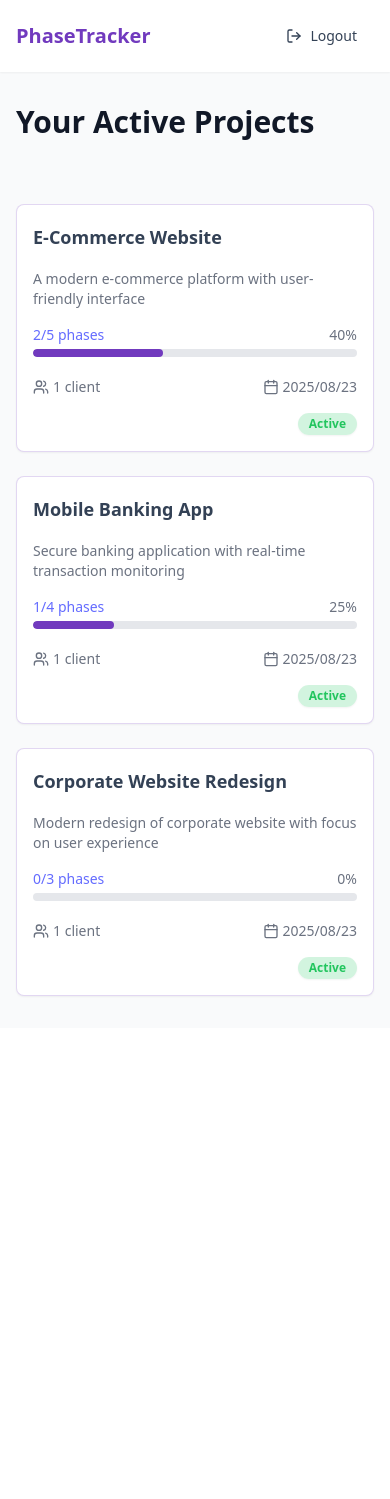
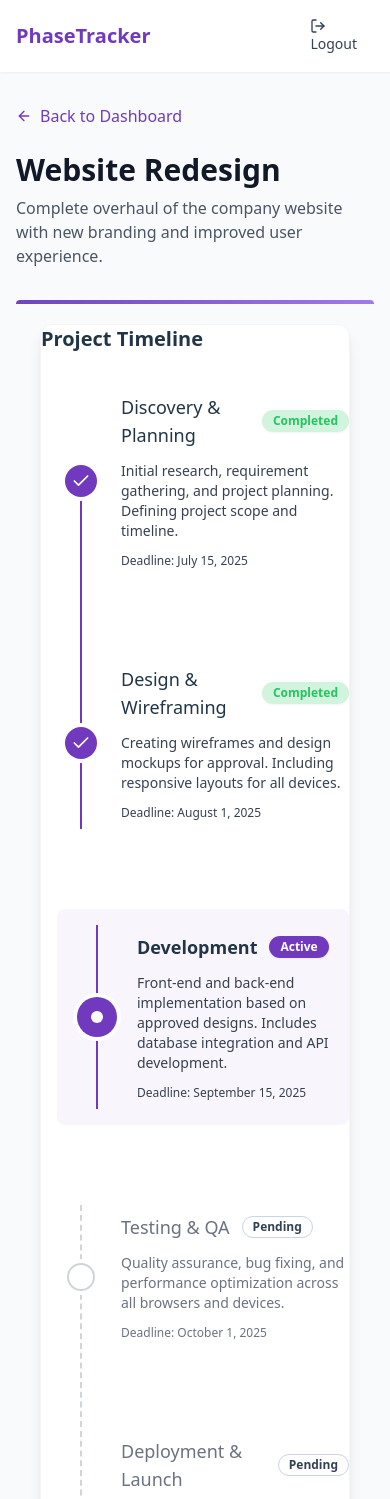
Before and after one commit to yahyam7md1/ProjectTrackingTool, a React (Vite) app in the folder frontend/: page /client/projects/1 in a window 390 px wide. Shown: the top 1499 px of the page. Before the commit the page ends 1028 px from the top, so only its background shows below. Built offline with nearby package versions, Linux system fonts and the light colour scheme.

Commit message:
Did the clientManageProjectPage which is 80% good and works on the phone but not on the pc version, needs modification

```diff
--- /dev/null
+++ b/frontend/src/components/client/VerticalTimeline.tsx
@@ -0,0 +1,150 @@
+import React from 'react';
+import { motion } from 'framer-motion';
+import { Check } from 'lucide-react';
+import { Badge } from '../ui/Badge';
+import { cn } from '../../utils/cn';
+
+export interface Phase {
+  id: string;
+  name: string;
+  description: string;
+  status: 'completed' | 'active' | 'pending';
+  deadline?: string;
+}
+
+interface VerticalTimelineProps {
+  phases: Phase[];
+}
+
+interface PhaseItemProps {
+  phase: Phase;
+  isFirst: boolean;
+  isLast: boolean;
+}
+
+// Separate PhaseItem component for better organization
+const PhaseItem: React.FC<PhaseItemProps> = ({ phase, isFirst, isLast }) => {
+  return (
+    <div className={cn(
+      "grid grid-cols-[auto_1fr] gap-x-4",
+      phase.status === 'active' && "bg-primary/5 p-4 rounded-lg",
+    )}>
+      {/* Column 1: Timeline Track (Line and Circle) */}
+      <div className="relative w-12 flex items-center justify-center min-h-[60px]">
+        {/* Vertical Line Container - provides continuous track */}
+        <div className="absolute inset-0 flex items-center justify-center">
+          {/* Continuous vertical line */}
+          <div className={cn(
+            "absolute h-full w-0.5 left-1/2 -translate-x-1/2",
+            isFirst && "top-1/2",
+            isLast && "bottom-1/2",
+            phase.status === 'completed' || phase.status === 'active' ? "bg-primary" :
+            "border-r-2 border-dashed border-gray-300"
+          )} />
+
+          {/* Circle/Icon with background to hide line and create illusion of separate segments */}
+          <div className="relative z-10 flex items-center justify-center p-1 bg-white rounded-full">
+            {phase.status === 'completed' && (
+              <div className="bg-primary h-8 w-8 rounded-full flex items-center justify-center">
+                <Check className="h-5 w-5 text-white" />
+              </div>
+            )}
+            {phase.status === 'active' && (
+              <div className="relative flex items-center justify-center">
+                <div className="bg-primary h-10 w-10 rounded-full flex items-center justify-center">
+                  <div className="h-3 w-3 bg-white rounded-full" />
+                </div>
+                <div className="absolute inset-0 rounded-full bg-primary/30 animate-ping" />
+              </div>
+            )}
+            {phase.status === 'pending' && (
+              <div className="border-2 border-gray-300 h-7 w-7 rounded-full" />
+            )}
+          </div>
+        </div>
+      </div>
+
+      {/* Column 2: Content */}
+      <div className="py-2 space-y-3">
+        <div className="flex items-center space-x-3">
+          <h3
+            className={cn(
+              "text-lg",
+              phase.status === 'active' && "font-bold",
+              phase.status === 'pending' && "text-gray-500"
+            )}
+          >
+            {phase.name}
+          </h3>
+          <Badge
+            variant={
+              phase.status === 'completed' ? 'success' :
+              phase.status === 'active' ? 'default' : 'outline'
+            }
+          >
+            {phase.status.charAt(0).toUpperCase() + phase.status.slice(1)}
+          </Badge>
+        </div>
+
+        <p className={cn(
+          "text-sm text-gray-700",
+          phase.status === 'pending' && "text-gray-500"
+        )}>
+          {phase.description}
+        </p>
+
+        {phase.deadline && (
+          <div className={cn(
+            "text-xs font-medium",
+            phase.status === 'pending' ? "text-gray-500" : "text-gray-700"
+          )}>
+            Deadline: {phase.deadline}
+          </div>
+        )}
+      </div>
+    </div>
+  );
+};
+
+export const VerticalTimeline: React.FC<VerticalTimelineProps> = ({ phases }) => {
+  const container = {
+    hidden: { opacity: 0 },
+    show: {
+      opacity: 1,
+      transition: {
+        staggerChildren: 0.2,
+      },
+    },
+  };
+
+  const item = {
+    hidden: { opacity: 0, y: 20 },
+    show: { opacity: 1, y: 0 },
+  };
+
+  return (
+    <motion.ol
+      variants={container}
+      initial="hidden"
+      whileInView="show"
+      viewport={{ once: true, amount: 0.1 }}
+      className="mt-6 space-y-16 ml-4 md:ml-12"
+    >
+      {phases.map((phase, index) => (
+        <motion.li
+          key={phase.id}
+          variants={item}
+          className="relative py-2"
+        >
+          <PhaseItem
+            phase={phase}
+            isFirst={index === 0}
+            isLast={index === phases.length - 1}
+          />
+        </motion.li>
+      ))}
+    </motion.ol>
+  );
+};
+
+export default VerticalTimeline;
--- /dev/null
+++ b/frontend/src/pages/dashboards/client/ClientManageProjectPage.tsx
@@ -0,0 +1,95 @@
+import React from 'react';
+import { Link } from 'react-router-dom';
+import { ArrowLeft, LogOut } from 'lucide-react';
+import VerticalTimeline from '../../../components/client/VerticalTimeline';
+import { Button } from '../../../components/ui/Button';
+import { Card } from '../../../components/ui/Card';
+
+const ClientManageProjectPage: React.FC = () => {
+  // Mock project data with phases
+  const mockProject = {
+    id: '1',
+    name: 'Website Redesign',
+    description: 'Complete overhaul of the company website with new branding and improved user experience.',
+    phases: [
+      {
+        id: '1',
+        name: 'Discovery & Planning',
+        description: 'Initial research, requirement gathering, and project planning. Defining project scope and timeline.',
+        status: 'completed' as const,
+        deadline: 'July 15, 2025'
+      },
+      {
+        id: '2',
+        name: 'Design & Wireframing',
+        description: 'Creating wireframes and design mockups for approval. Including responsive layouts for all devices.',
+        status: 'completed' as const,
+        deadline: 'August 1, 2025'
+      },
+      {
+        id: '3',
+        name: 'Development',
+        description: 'Front-end and back-end implementation based on approved designs. Includes database integration and API development.',
+        status: 'active' as const,
+        deadline: 'September 15, 2025'
+      },
+      {
+        id: '4',
+        name: 'Testing & QA',
+        description: 'Quality assurance, bug fixing, and performance optimization across all browsers and devices.',
+        status: 'pending' as const,
+        deadline: 'October 1, 2025'
+      },
+      {
+        id: '5',
+        name: 'Deployment & Launch',
+        description: 'Final deployment to production servers and official launch of the new website.',
+        status: 'pending' as const,
+        deadline: 'October 15, 2025'
+      }
+    ]
+  };
+
+  return (
+    <div className="min-h-screen bg-gray-50">
+      {/* Header */}
+      <header className="bg-white shadow-sm">
+        <div className="max-w-7xl mx-auto px-4 py-4 sm:px-6 lg:px-8 flex justify-between items-center">
+          <div className="flex items-center">
+            <span className="font-bold text-xl text-primary">PhaseTracker</span>
+          </div>
+          <Button variant="ghost" className="flex items-center gap-2">
+            <LogOut className="h-4 w-4" />
+            <span>Logout</span>
+          </Button>
+        </div>
+      </header>
+
+      {/* Main Content */}
+      <main className="max-w-5xl mx-auto px-4 py-8 sm:px-6 lg:px-8">
+        {/* Back Navigation */}
+        <Link
+          to="/dashboard/client"
+          className="inline-flex items-center text-primary hover:text-primary/80 font-medium mb-6"
+        >
+          <ArrowLeft className="mr-2 h-4 w-4" />
+          Back to Dashboard
+        </Link>
+
+        {/* Project Header */}
+        <div className="mb-8">
+          <h1 className="text-3xl font-bold text-gray-900">{mockProject.name}</h1>
+          <p className="mt-2 text-gray-600">{mockProject.description}</p>
+        </div>
+
+        {/* Project Timeline */}
+        <Card className="p-6">
+          <h2 className="text-xl font-semibold mb-4">Project Timeline</h2>
+          <VerticalTimeline phases={mockProject.phases} />
+        </Card>
+      </main>
+    </div>
+  );
+};
+
+export default ClientManageProjectPage;
--- a/frontend/src/routes/AppRoutes.tsx
+++ b/frontend/src/routes/AppRoutes.tsx
@@ -10,6 +10,7 @@ import AdminDashboard from "../pages/dashboards/admin/AdminDashboard";
 import ManageProjectPage from "../pages/dashboards/admin/ManageProjectPage";
 import NoActiveProjectsPage from "../pages/dashboards/client/NoActiveProjectsPage";
 import ClientMultiProjectDashboard from "../pages/dashboards/client/ClientMultiProjectDashboard";
+import ClientManageProjectPage from "../pages/dashboards/client/ClientManageProjectPage";
 import { ProjectsProvider } from "../context/ProjectsContext";
 
 const AppRoutes: React.FC = () => {
@@ -47,8 +48,7 @@ const AppRoutes: React.FC = () => {
 			{/* Individual project view for clients */}
 			<Route path="/client/projects/:projectId" element={
 				<ProjectsProvider>
-					{/* This will be implemented later when creating the client project view */}
-					<ClientMultiProjectDashboard />
+					<ClientManageProjectPage />
 				</ProjectsProvider>
 			} />
 		</Routes>
```
